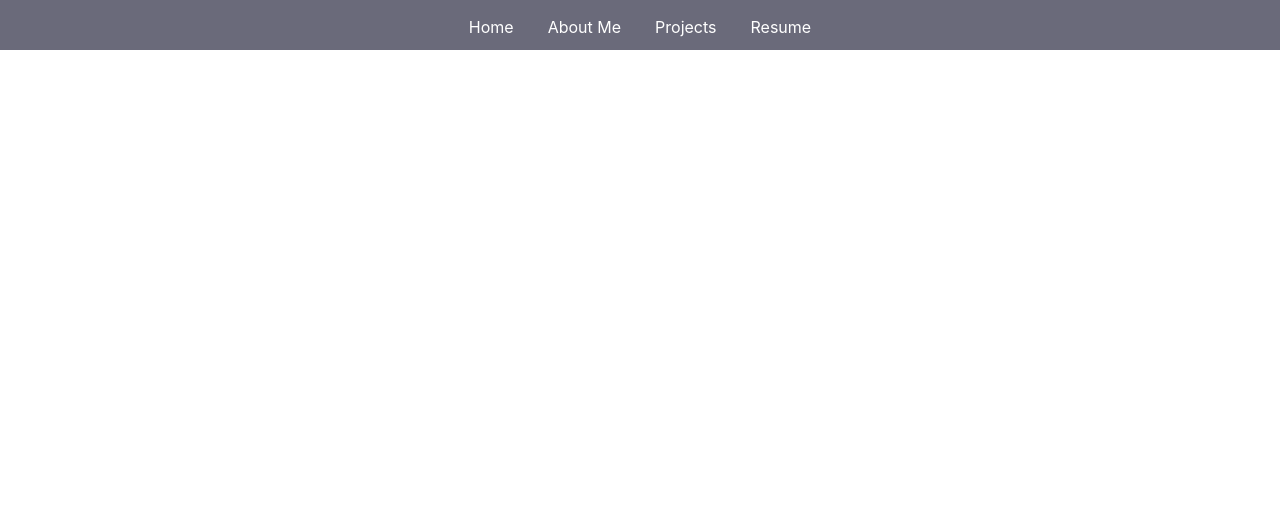
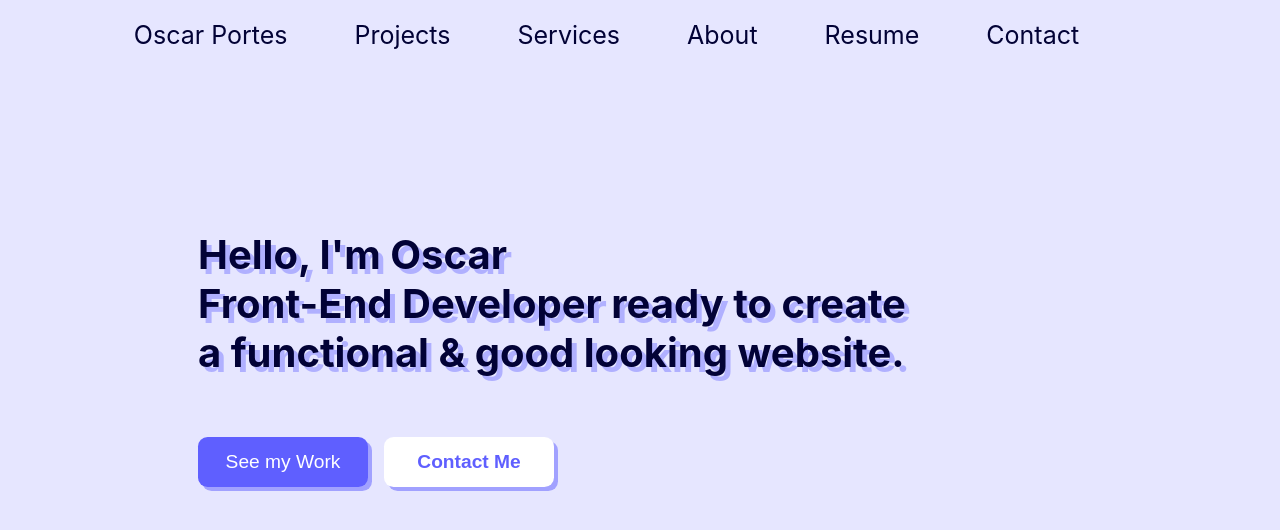
Before and after one commit to oscarporfer/oscarp_portfolio_page, a React (Create React App) app: page / in a window 1280 px wide. Shown: the top 530 px of the page. Built offline with nearby package versions, Linux system fonts and the light colour scheme.

Commit message:
Landing Page

```diff
--- a/src/App.js
+++ b/src/App.js
@@ -2,12 +2,15 @@ import "./App.css";
 import React from "react";
 import { BrowserRouter as Router, Route } from "react-router-dom";
 import Header from "./Header";
+import Home from "./Home"
+
 
 function App() {
   return (
     <Router>
       <Route path="/">
         <Header/>
+        <Home/>
       </Route>
     </Router>
   );
--- a/src/Header.css
+++ b/src/Header.css
@@ -1,27 +1,28 @@
+
+
 .header {
-  width: 100%;
-  height: 50px;
-  display: flex;
-  align-items: center;
-  background-color: rgb(106, 106, 122);
+  height: 80px;
+  margin-right: 10%;
+  margin-left: 10%;
 }
 
 .header__links{
-  margin:auto;
-  display: flex;
-  flex-direction: row;
-  justify-content: space-evenly;
+  text-align: center;
+  padding-top: 20px;
+  font-size: 25px;
+  font-weight: 100;
 }
 
 .header a {
-  color:white;
-  margin: 7px;
-  padding: 10px;
+  width: 100%;
+  margin-right: 67px;
+  color:rgb(2, 2, 54);
   text-decoration: none;
+  font-weight: bolder;
+
 }
 
 .header a:hover {
-  color: rgb(28, 190, 142);
-  border-bottom: 2px solid rgb(28, 190, 142);
-  padding: 10px
+  color:  #5f5fff;
+  text-decoration:  underline 2px dashed  #5f5fff; ;
 }
--- a/src/Header.js
+++ b/src/Header.js
@@ -6,10 +6,12 @@ const Header = () => {
   return (
     <nav className="header">
         <div className="header__links">
-          <Link>Home</Link>
-          <Link>About Me</Link>
+          <Link>Oscar Portes</Link>
           <Link>Projects</Link>
+          <Link>Services</Link>
+          <Link>About</Link>
           <Link>Resume</Link>
+          <Link>Contact</Link>
         </div>
     </nav>
   );
--- /dev/null
+++ b/src/Home.css
@@ -0,0 +1,57 @@
+*{
+  background-color: #e6e6ff;
+}
+
+
+.home{
+  margin-left: 10%;
+  margin-right: 10%;
+}
+
+
+
+.home__info {
+  color: rgb(2, 2, 54);
+  padding: 150px 50px 50px 70px;
+  font-size: 40px ;
+  font-weight: bolder;
+  text-shadow: 5px 5px 0 rgb(95 95 255 / 40%);
+}
+
+.home__btn {
+  padding: 10px 50px 90px 70px;
+
+}
+
+.home__work__btn {
+  width: 170px;
+  height: 50px;
+  font-size: larger;
+  background-color: #5f5fff;
+  color:white;
+  display: inline-block;
+  padding: 0.5em 1em;
+  margin-right: 1rem;
+  border: none;
+  border-radius: 0.5em;
+  cursor: pointer;
+  transition: border ease 0.5s;
+  box-shadow: 4px 4px 0 rgb(95 95 255 / 50%);
+}
+
+.home__contact__btn {
+  width: 170px;
+  height: 50px;
+  font-size: larger;
+  font-weight: 700;
+  background-color:white ;
+  color:#5f5fff;
+  display: inline-block;
+  padding: 0.5em 1em;
+  margin-right: 1rem;
+  border: none;
+  border-radius: 0.5em;
+  cursor: pointer;
+  transition: border ease 0.5s;
+  box-shadow: 4px 4px 0 rgb(95 95 255 / 50%);
+}
--- /dev/null
+++ b/src/Home.js
@@ -0,0 +1,18 @@
+import React from 'react';
+import './Home.css'
+
+const Home = () => {
+  return (
+    <div className="home">
+      <div className="home__info">
+        <p>Hello, I'm Oscar<br/>Front-End Developer ready to create<br/> a functional & good  looking website. </p>
+      </div>
+      <div className="home__btn">
+        <button className="home__work__btn">See my Work</button>
+        <button className="home__contact__btn">Contact Me</button>
+      </div>
+    </div>
+  )
+}
+
+export default Home
```
